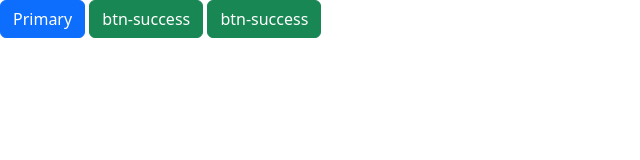
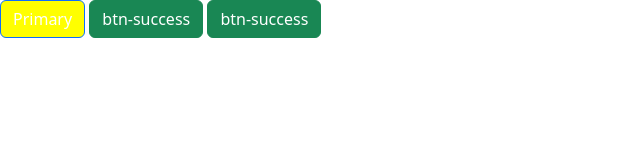
Before and after one commit to casanovapartizan07/exam-7by-partizan, a website built with webpack: page public/index.html in a window 1280 px wide. Shown: the whole page, without its empty margins (0-640 px from the left). Built offline with nearby package versions, Linux system fonts and the light colour scheme.

Commit message:
second code

```diff
--- a/public/index.html
+++ b/public/index.html
@@ -11,7 +11,7 @@
 		/>
 	</head>
 	<body>
-		<button type="button" class="btn btn-primary">Primary</button>
+		<button style="background-color: yellow" type="button" class="btn btn-primary">Primary</button>
 		<button type="button" class="btn btn-success">btn-success</button>
 		<button type="button" class="btn btn-success">btn-success</button>
 	</body>
```
